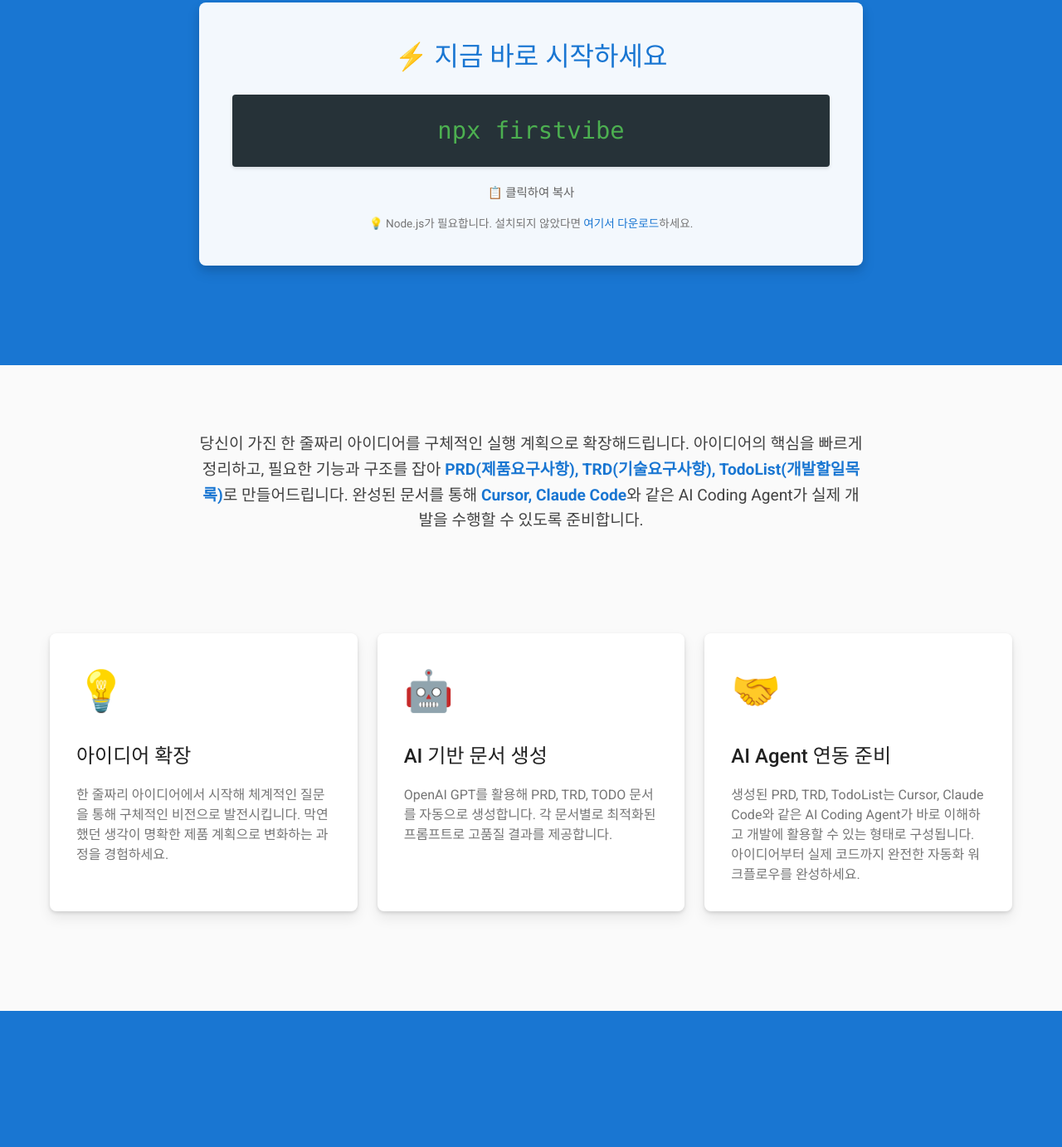
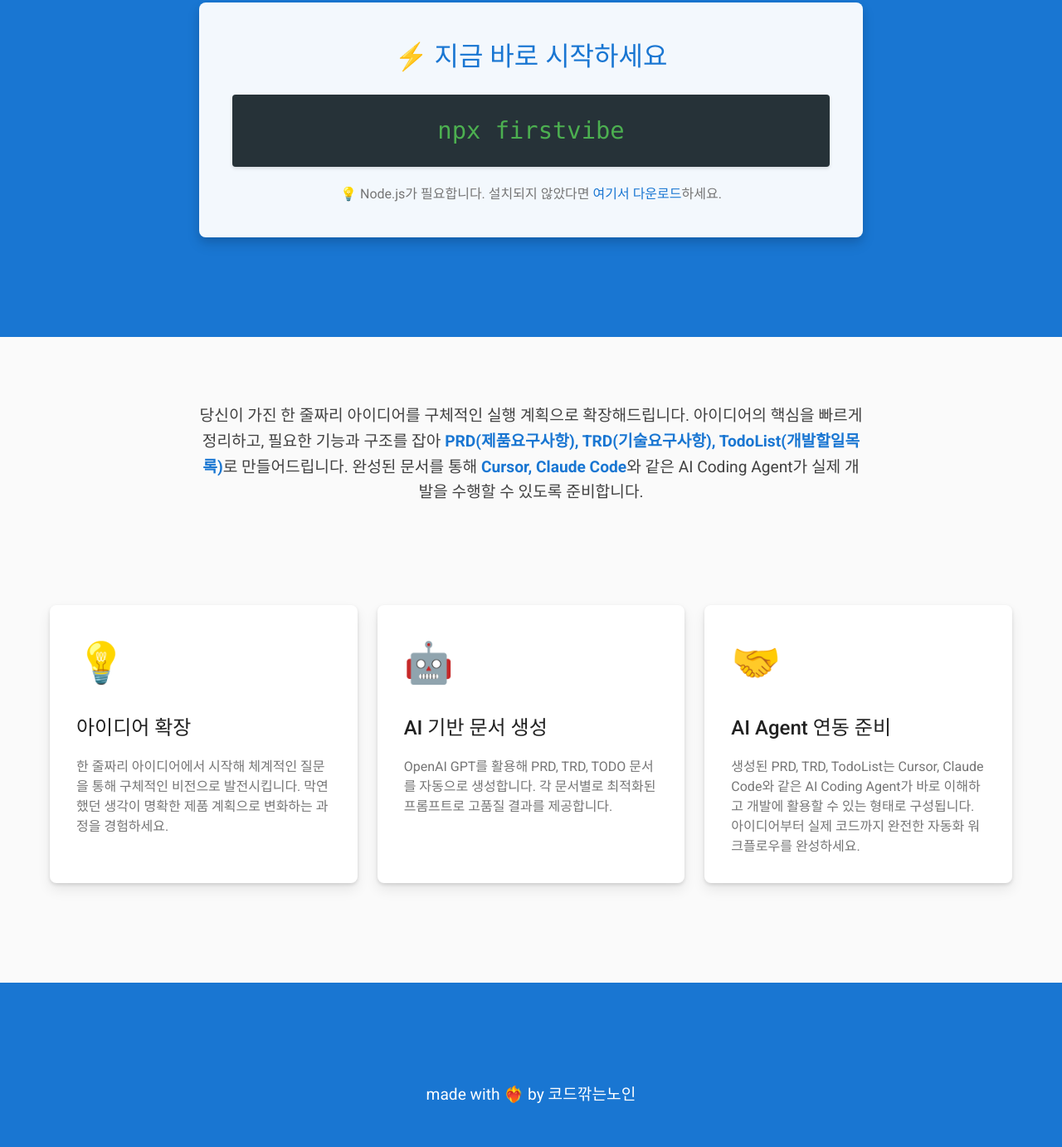
Before and after one commit to kstost/firstvibe, a website: page index.html in a window 1280 px wide. Shown: the part 298-1680 px from the top of the page at 83% size. After the commit the page ends 1657 px from the top, so only its background shows below. Drawn offline with Linux system fonts and the light colour scheme.

Commit message:
🔧 하단 CTA 섹션 여백 축소

```diff
--- a/index.html
+++ b/index.html
@@ -137,10 +137,10 @@
 
         .cta-section {
             text-align: center;
-            padding: 80px 0;
+            padding: 40px 0 24px;
             background: #1976d2;
             color: white;
-            margin: 80px 0 0;
+            margin: 40px 0 0;
         }
 
         .cta-title {
@@ -227,8 +227,7 @@
                 <div class="install-command" onclick="copyToClipboard('npx firstvibe')">
                     npx firstvibe
                 </div>
-                <p class="copy-hint">📋 클릭하여 복사</p>
-                <p style="font-size: 0.85rem; color: #757575; margin-top: 15px;">
+                <p style="font-size: 1rem; color: #757575; margin-top: 15px;">
                     💡 Node.js가 필요합니다. 설치되지 않았다면 <a href="https://nodejs.org/ko/download" target="_blank" style="color: #1976d2; text-decoration: none; font-weight: 500;">여기서 다운로드</a>하세요.
                 </p>
             </div>
@@ -268,7 +267,7 @@
 
     <div class="cta-section">
         <div class="container">
-            <p style="font-size: 1rem; margin-top: 40px; opacity: 1;">made with ❤️‍🔥 by 코드깎는노인</p>
+            <p style="font-size: 1.2rem; margin-top: 40px; opacity: 1;">made with ❤️‍🔥 by 코드깎는노인</p>
         </div>
     </div>
 
```
